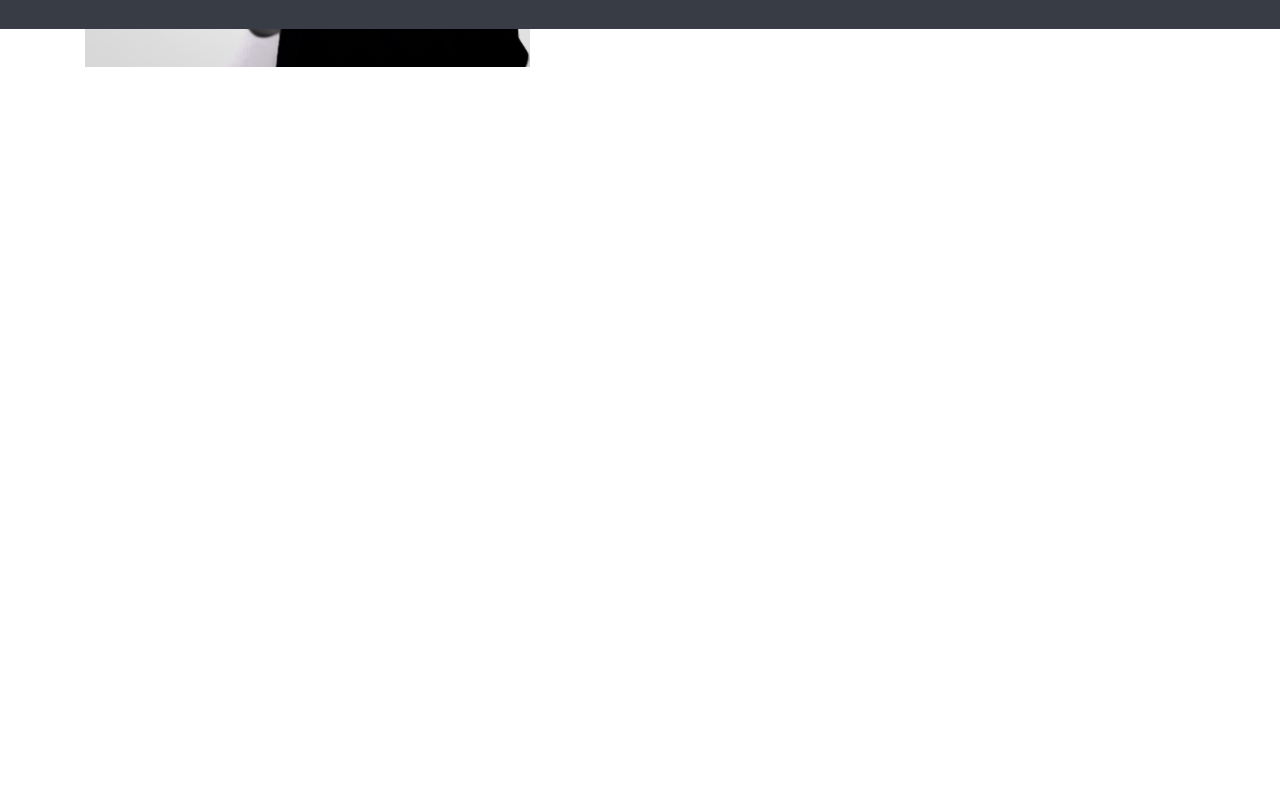
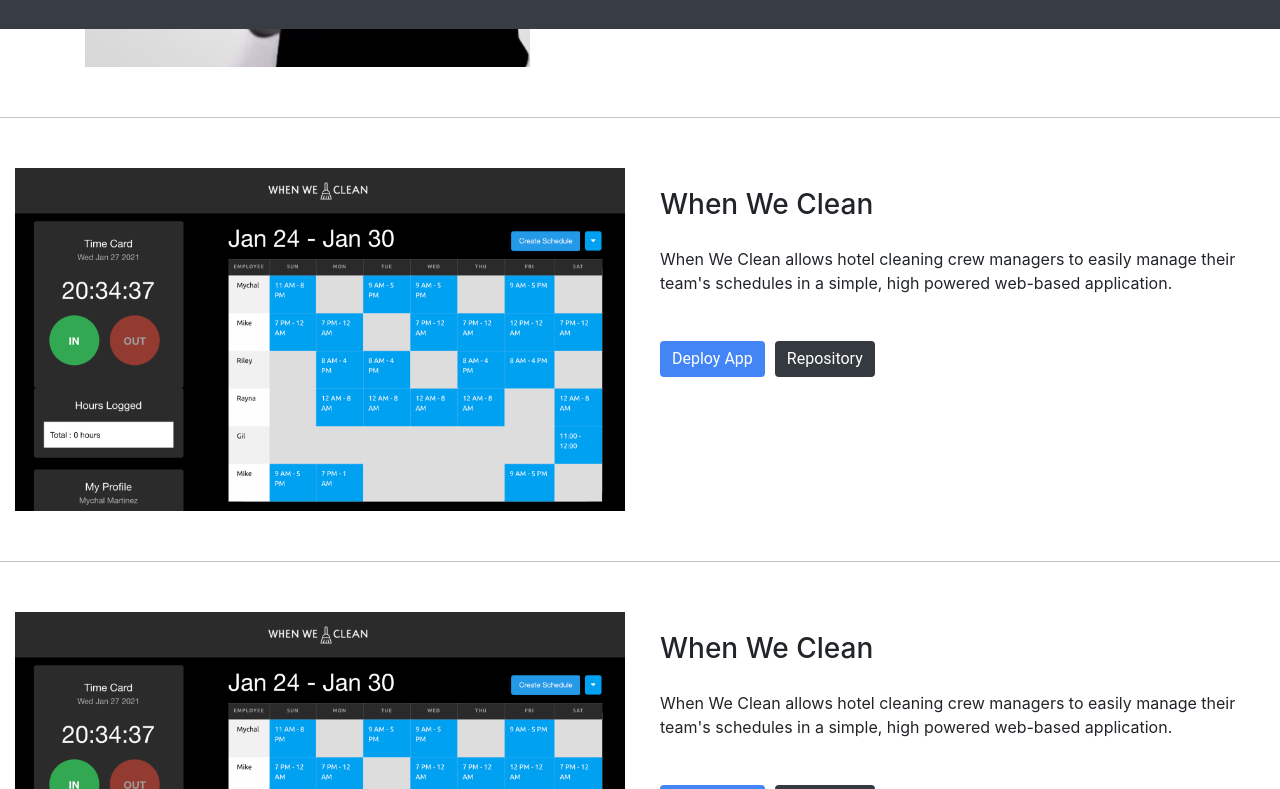
Before and after one commit to milehighcoder/react-portfolio, a React (Create React App) app: page / in a window 1280 px wide. Shown: the part 771-1560 px from the top of the page. Before the commit the page ends 888 px from the top, so only its background shows below. Built offline with nearby package versions, Linux system fonts and the light colour scheme.

Commit message:
project components created and testing

```diff
--- a/src/App.css
+++ b/src/App.css
@@ -13,7 +13,7 @@
 }
 /* NAV ENDS HERE */
 
-/* BIO STARTS HERE */
+/* ABOUT STARTS HERE */
 .bio-body {
   margin-top: 120px;
   padding-bottom: 50px;
@@ -41,7 +41,53 @@
   margin-top: 20px;
   margin-bottom: 30px;
 }
-/* BIO ENDS HERE */
+/* ABOUT ENDS HERE */
+
+/* PROJECT STARTS HERE */
+#project-h3 {
+  margin-bottom: 25px;
+}
+
+.project-row {
+  border-top: solid 1px rgb(196, 196, 196);
+  padding-top: 50px;
+  padding-bottom: 50px;
+}
+
+.btn-deploy {
+  background-color: #4385f4 !important;
+  border: none !important;
+  border-radius: 5px;
+  margin-left: 0;
+  margin-right: 10px;
+  color: white;
+  font-weight: 400;
+  margin-top: 30px;
+  font-family: 'Roboto', sans-serif;
+}
+
+.btn-deploy:hover {
+  background-color: silver !important;
+  color: #383D45 !important;
+}
+
+.btn-repo {
+  border-radius: 5px;
+  border: none !important;
+  background-color: rgb(233, 233, 233);
+  color: #383d45;
+  font-weight: 400;
+  margin-top: 30px;
+  font-family: 'Roboto', sans-serif;
+}
+
+.btn-repo:hover {
+  background-color: #ffffff !important;
+  color: #383D45 !important;
+  border: 1px solid silver !important;
+}
+/* PROJECT ENDS HERE */
+
 
 /* FOOTER STARTS HERE */
 .footer {
--- a/src/components/portfolio.jsx
+++ b/src/components/portfolio.jsx
@@ -1,6 +1,7 @@
 import React, { Component } from "react";
 import Navbar from "./reusable/navbar";
 import About from "./about";
+import Project from "./reusable/project";
 import Footer from "./reusable/footer";
 import "../App.css";
 
@@ -16,6 +17,10 @@
           <About />
         </div>
         <div>
+          <Project />
+          <Project />
+        </div>
+        <div>
           <Footer />
         </div>
       </div>
--- a/src/components/reusable/project.jsx
+++ b/src/components/reusable/project.jsx
@@ -0,0 +1,47 @@
+import React, { Component } from "react";
+import whenWeCleanImg from "../../assets/images/wwc-screenshot.png";
+
+class Project extends Component {
+  state = {};
+  render() {
+    return (
+      <section className="container-fluid">
+        <div className="row project-row">
+          <div className="col-lg-6">
+            <img
+              src={whenWeCleanImg}
+              className="img-fluid"
+              alt="When We Clean App Screenshot"
+            ></img>
+          </div>
+          <div className="col-lg-6 card-body">
+            <h3 id="project-h3">When We Clean</h3>
+            <p>
+              When We Clean allows hotel cleaning crew managers to easily manage
+              their team's schedules in a simple, high powered web-based
+              application.
+            </p>
+            <a
+              href="https://when-we-clean.herokuapp.com/"
+              target="_blank"
+              rel="noreferrer"
+              className="btn btn-dark btn-deploy"
+            >
+              Deploy App
+            </a>
+            <a
+              href="https://github.com/milehighcoder/project-two"
+              target="_blank"
+              rel="noreferrer"
+              className="btn btn-dark btn-repo"
+            >
+              Repository
+            </a>
+          </div>
+        </div>
+      </section>
+    );
+  }
+}
+
+export default Project;
```
Also changed, not shown: src/components/reusable/header.jsx (added, +23 -0 lines).
